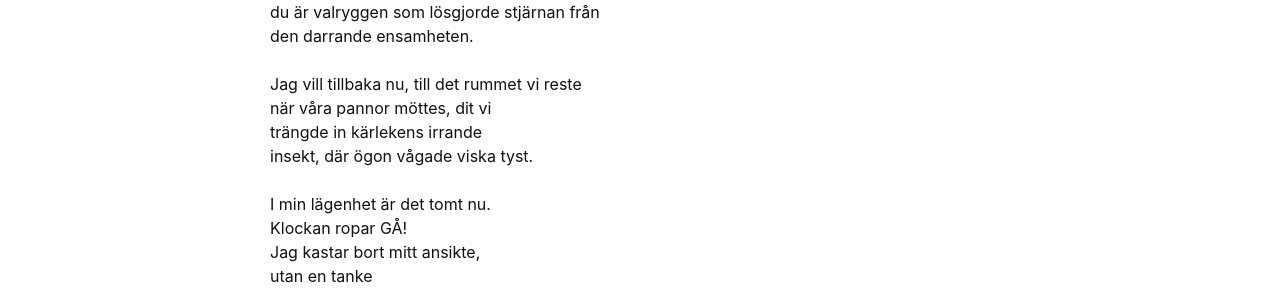
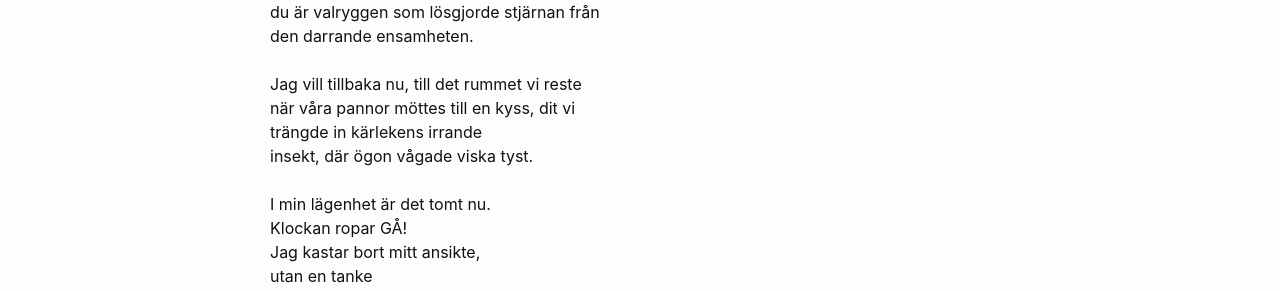
Before and after one commit to terr4form4/terr4form4.github.io, a Jekyll site: the page built from _posts/poesi/2024-01-03-dikter-2023-2024.md, in a window 1280 px wide and 900 px high, scrolled down 6989 px. Shown: the part 162-453 px from the top of the window. Built offline with Jekyll 4.4.1, drawn with Linux system fonts in a browser that asks for light colours; comment, search, counter and statistics services are not loaded.

Commit message:
älskling

```diff
--- a/_posts/poesi/2024-01-03-dikter-2023-2024.md
+++ b/_posts/poesi/2024-01-03-dikter-2023-2024.md
@@ -292,7 +292,7 @@ du är valryggen som lösgjorde stjärnan från<br/>
 den darrande ensamheten.<br/>
 <br/>
 Jag vill tillbaka nu, till det rummet vi reste<br/>
-när våra pannor möttes, dit vi<br/>
+när våra pannor möttes till en kyss, dit vi<br/>
 trängde in kärlekens irrande<br/>
 insekt, där ögon vågade viska tyst.<br/>
 <br/>
```
